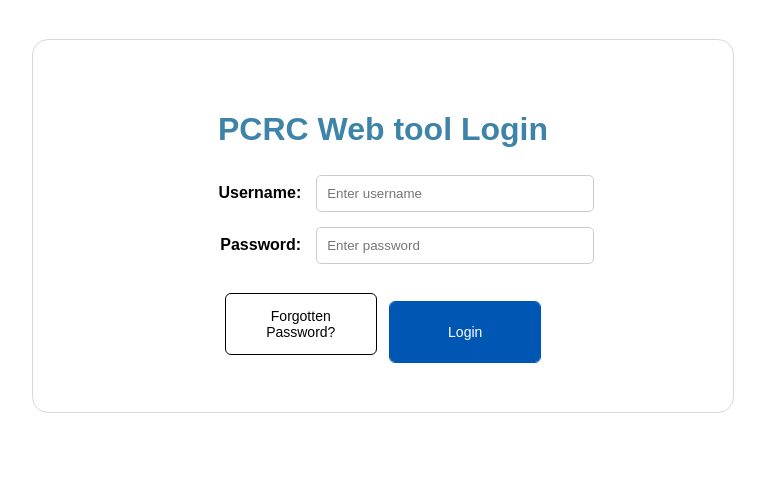
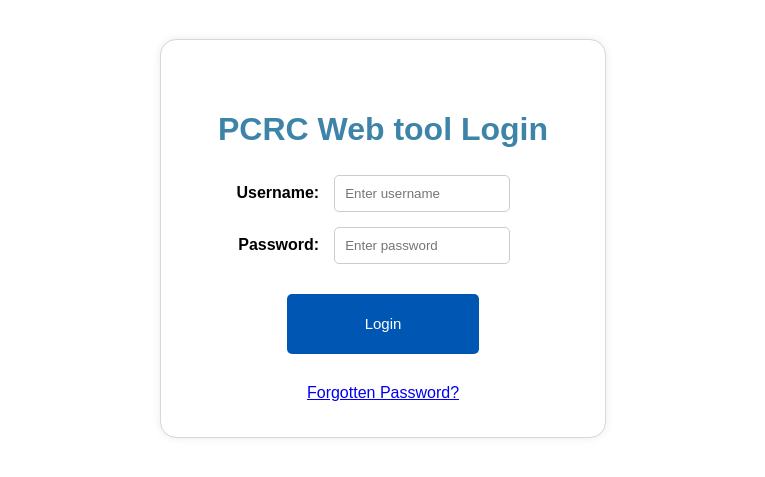
Before and after one commit to Asterix18/CSC_Project, a Flask app: page /login in a window 1280 px wide. Shown: the part 120-597 px from the top of the page, without its empty margins (257-1022 px from the left). Run offline with Flask 3, Linux system fonts and the light colour scheme; parts of the project's set-up code (start-up, migrations or seed data) failed here and were passed over.

Commit message:
Fixed Login Page

```diff
--- a/Website/app.py
+++ b/Website/app.py
@@ -1,11 +1,16 @@
-from flask import Flask, render_template, request, jsonify
-from joblib import load
 import pandas as pd
 import numpy as np
+from flask import Flask, flash, render_template, request, jsonify, redirect, url_for, session, make_response
+from joblib import load
+from functools import wraps
 from dateutil import relativedelta
 from datetime import datetime
 
+
+
 app = Flask(__name__)
+
+app.secret_key = "SECRET"
 
 # Load machine learning model
 five_year = load('Models/5yr_model.joblib')
@@ -21,24 +26,72 @@ ten_year_feature_names = ['age_at_diagnosis_in_years', 'tnm_stage', 'CMS',
                           'tp53_mutation_WT', 'braf_mutation_WT']
 
 
-@app.route('/')
-def login():
-    return render_template('index.html')
+def nocache(view):
+    @wraps(view)
+    def no_cache(*args, **kwargs):
+        response = make_response(view(*args, **kwargs))
+        response.headers['Cache-Control'] = 'no-store, no-cache, must-revalidate, post-check=0, pre-check=0, max-age=0'
+        response.headers['Pragma'] = 'no-cache'
+        response.headers['Expires'] = '-1'
+        return response
+
+    return no_cache
 
 
-@app.route('/login')
-def login_redirect():
-    return render_template('login.html')
+def logged_in():
+    return session.get('logged_in')
+
+@app.route('/')
+def home():
+    return redirect(url_for('login'))
+
+
+@app.route('/unauthenticated')
+def unauthenticated():
+    return render_template('unauthenticated.html')
+
+
+@app.route('/login', methods=['GET', 'POST'])
+def login():
+    if logged_in():
+        return redirect(url_for('form'))
+    error = None
+    if request.method == 'POST':
+        if request.form['username'] != 'admin' or request.form['password'] != 'admin':
+            error = 'Invalid Credentials. Please try again.'
+        else:
+            session['logged_in'] = True
+            return redirect(url_for('form'))
+
+    return render_template('login.html', error=error)
+
+
+@app.route('/logout')
+def logout():
+    if not logged_in():
+        flash('Please login to continue.')
+        return redirect(url_for('unauthenticated'))
+    session.pop('logged_in', None)
+    flash('You have successfully logged out.')
+    return redirect(url_for('unauthenticated'))
 
 
 @app.route('/form')
+@nocache
 def form():
+    if not logged_in():
+        flash('Please login to continue.')
+        return redirect(url_for('unauthenticated'))
     # This could be the page with the form if separate, or just redirect to home/login
     return render_template('index.html')
 
 
 @app.route('/predict', methods=['POST'])
+@nocache
 def predict():
+    if not logged_in():
+        flash('Please login to continue.')
+        return redirect(url_for('login'))
     try:
         # Extract and process form data
         form_data = request.form
@@ -102,7 +155,11 @@ def predict():
 
 
 @app.route('/about')
+@nocache
 def about():
+    if not logged_in():
+        flash('Please login to continue.')
+        return redirect(url_for('unauthenticated'))
     return render_template("about.html")
 
 
--- a/Website/static/css/style.css
+++ b/Website/static/css/style.css
@@ -209,12 +209,13 @@ button{
 }
 
 #login-box{
+    margin: 40px auto;
     background-color: #ffffff;
     padding: 20px 30px;
     border-radius: 15px;
-    width: 50%;
-    max-width: 800px;
-    margin: 40px auto;
+    width: 30%; /* Adjusted width */
+    max-width: 400px; /* Adjusted max width */
+    box-shadow: 0 0 10px rgba(0,0,0,0.1); /* Optional: Add shadow for better visibility */
     outline: #d8d8d8 solid 1px;
 }
 
@@ -238,3 +239,30 @@ button{
     font-size: 12px;
     color: #3D84A8;
 }
+
+#return_to_login{
+    padding-top: 10px;
+}
+
+.login-button-container{
+    padding-top: 15px;
+    padding-bottom: 15px;
+    text-align: center;
+    width: 100%;
+}
+
+.btn-login{
+    width: 50%;
+    background-color: #0056b3;
+    color: white;
+    font-size: 15px;
+    margin: 0 5px;
+}
+
+.btn-login:hover{
+    background-color: #00408b;
+}
+
+#username, #password{
+    width:40%
+}
--- a/Website/templates/index.html
+++ b/Website/templates/index.html
@@ -16,7 +16,7 @@
                 <li><a href="/" onclick="window.location.reload();">New Prediction</a></li>
                 <li><a href="#">Previous Predictions</a></li>
                 <li><a href="/about">About</a></li>
-                <li><a href="/login">Logout</a></li>
+                <li><a href="/logout">Logout</a></li>
             </ul>
         </nav>
     </header>
--- a/Website/templates/login.html
+++ b/Website/templates/login.html
@@ -1,4 +1,3 @@
-
 <!DOCTYPE html>
 <html lang="en">
 <head>
@@ -14,18 +13,25 @@
     </div>
 </header>
 <div id="login-box">
-    <div id="form-title"> <h1>PCRC Web tool Login</h1> </div>
+    <div id="form-title"><h1>PCRC Web tool Login</h1></div>
+    <form method="post">
         <div class="login-row">
             <label for="username">Username:</label>
-        <input  type="text" id="username" name="username" placeholder="Enter username" required>
+            <input id="username" type="text" name="username" placeholder="Enter username" value="{{
+          request.form.username }}" required>
         </div>
         <div class="login-row">
-        <label for="username">Password:</label>
-        <input  type="password" id="password" name="password" placeholder="Enter password" required>
+            <label for="password">Password:</label>
+            <input id="password" type="password" name="password" placeholder="Enter password" value="{{
+          request.form.password }}" required>
         </div>
-    <div class="button-container">
-        <button type="submit" class="clear-form-btn">Forgotten Password?</button>
-        <button type="submit" class="predict-survival-btn">Login</button>
+        <div class="login-button-container">
+            <button type="submit" class="btn-login">Login</button>
         </div>
+        <div class="login-button-container">
+            <a href="/login">Forgotten Password?</a>
+        </div>
+    </form>
+
 </div>
 </body>
```
Also changed, not shown: Website/templates/about.html (+9 -10 lines), Website/templates/unauthenticated.html (added, +25 -0 lines). Lines whose indentation alone changed are shown as unchanged.
